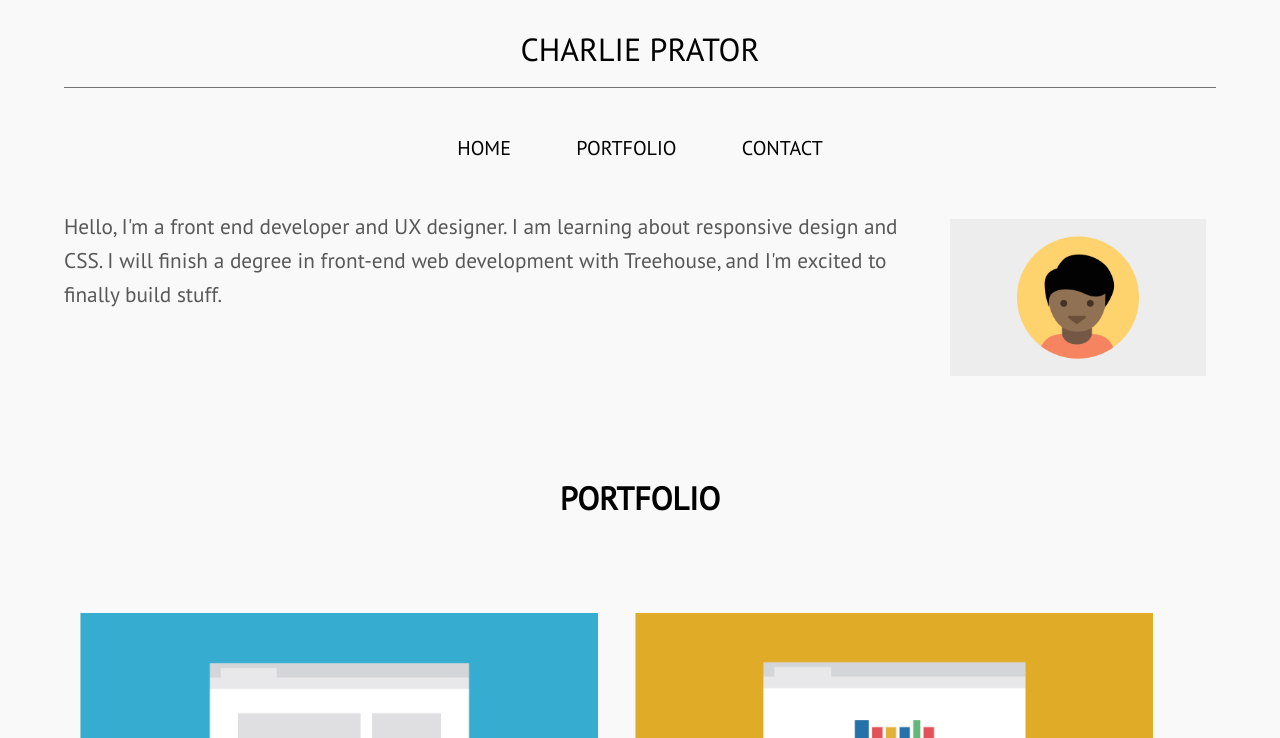
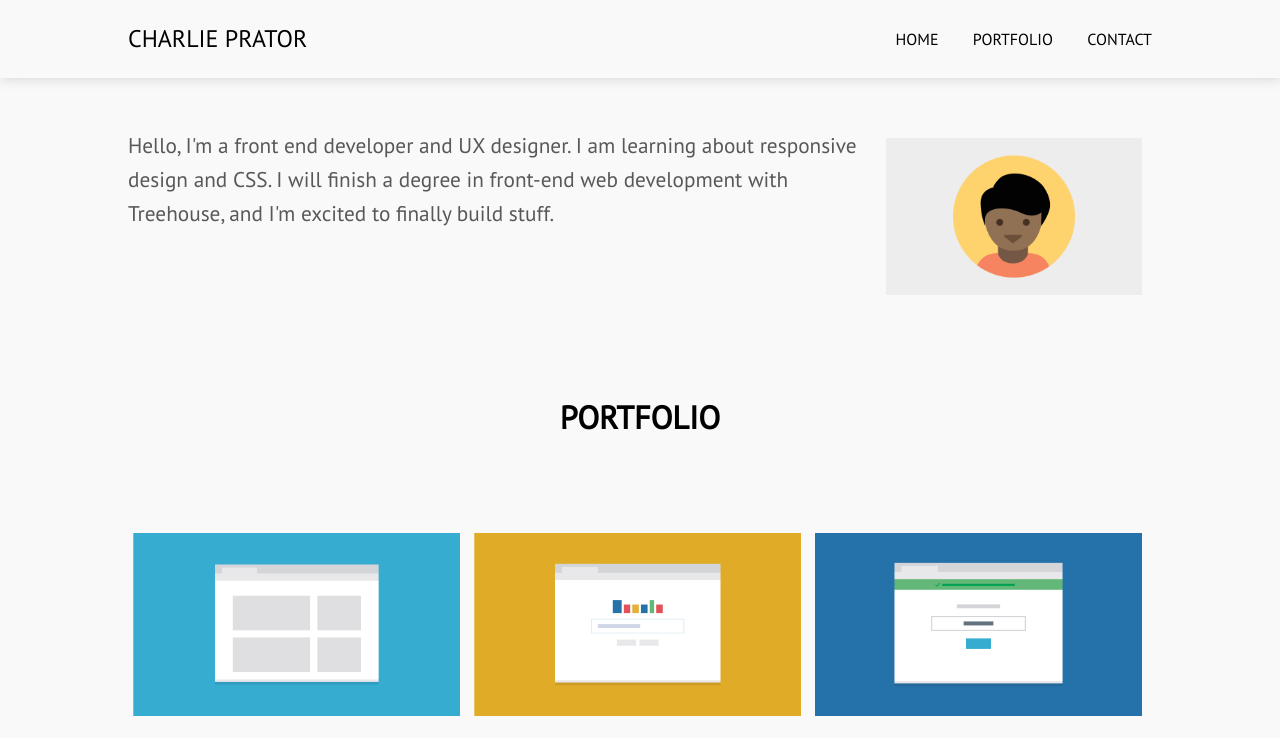
Before and after one commit to nytorq/Project-2-Responsive-Layout, a plain HTML site: page index.html in a window 1280 px wide. Shown: the top 738 px of the page. Drawn offline with Linux system fonts and the light colour scheme.

Commit message:
Making desktop media query styles

```diff
--- a/css/styles.css
+++ b/css/styles.css
@@ -117,6 +117,7 @@ footer {
 .container {
 	width: 90%;
 	margin: 0 auto;
+	max-width: 1024px;
 }
 
 .bottom-ul {
@@ -147,7 +148,7 @@ footer {
 	    padding: 10px 0;
 	    background-color: transparent;
 	    border: none;
-	    margin: 10px 30px;
+	    margin-left: 30px;
 	    display: inline-block;
 	}
 
@@ -213,3 +214,44 @@ footer {
 	}
 
 }
+
+@media (min-width: 1023px) {
+
+/* ----Top Navigation---- */
+
+	.name {
+		display: inline;
+    	border-bottom: none;
+    	float: left;
+    	margin: 20px 0 20px 0;
+    	font-size: 1.5em;
+    	padding-bottom: 0;
+	}
+
+	.top-nav {
+		display: inline;
+    	float: right;
+    	margin-bottom: 0;
+    	font-size: 1em;
+    	margin-top: 12px;
+	}
+
+	nav {
+		box-shadow: 1px 1px 12px rgba(0, 0, 0, 0.15);
+    	margin-bottom: 50px;
+	}
+
+	.clearfix::after {
+		content: " ";
+		display: table;
+		clear: both;
+	}
+
+/* ----Written Content---- */
+
+	.picture-blurb {
+	    width: 31.93%;
+	    margin: 0 5px;
+	}
+
+}
```
